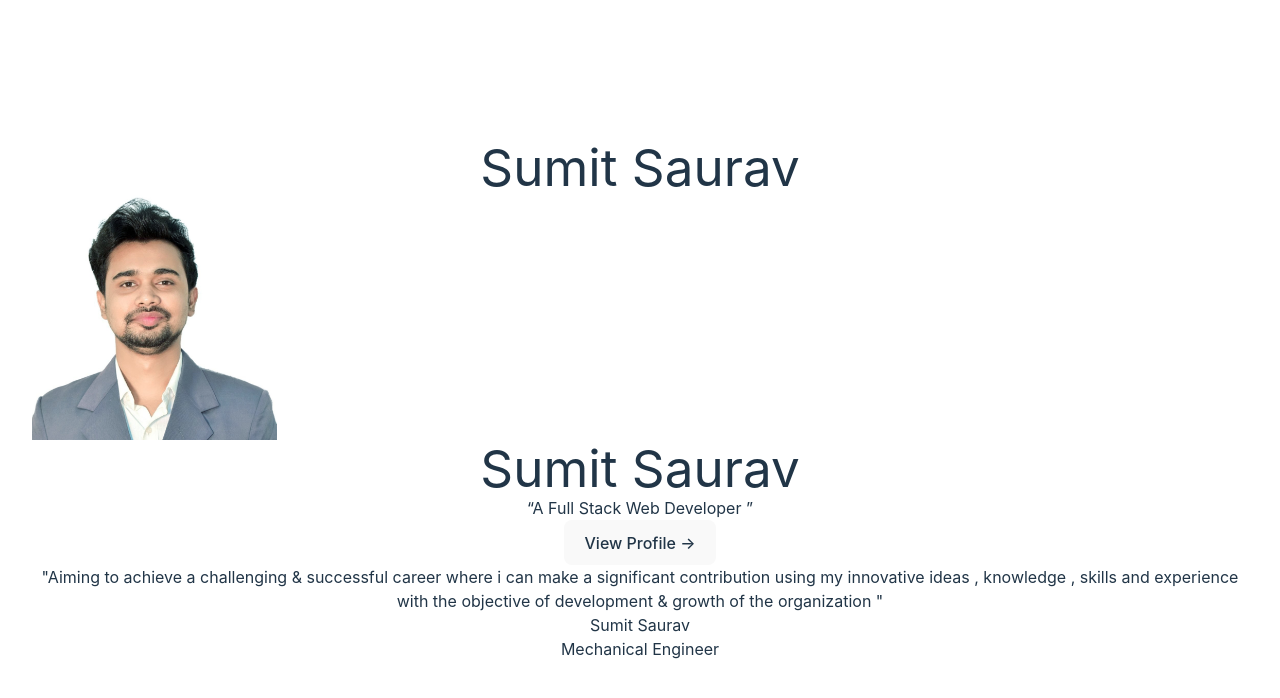
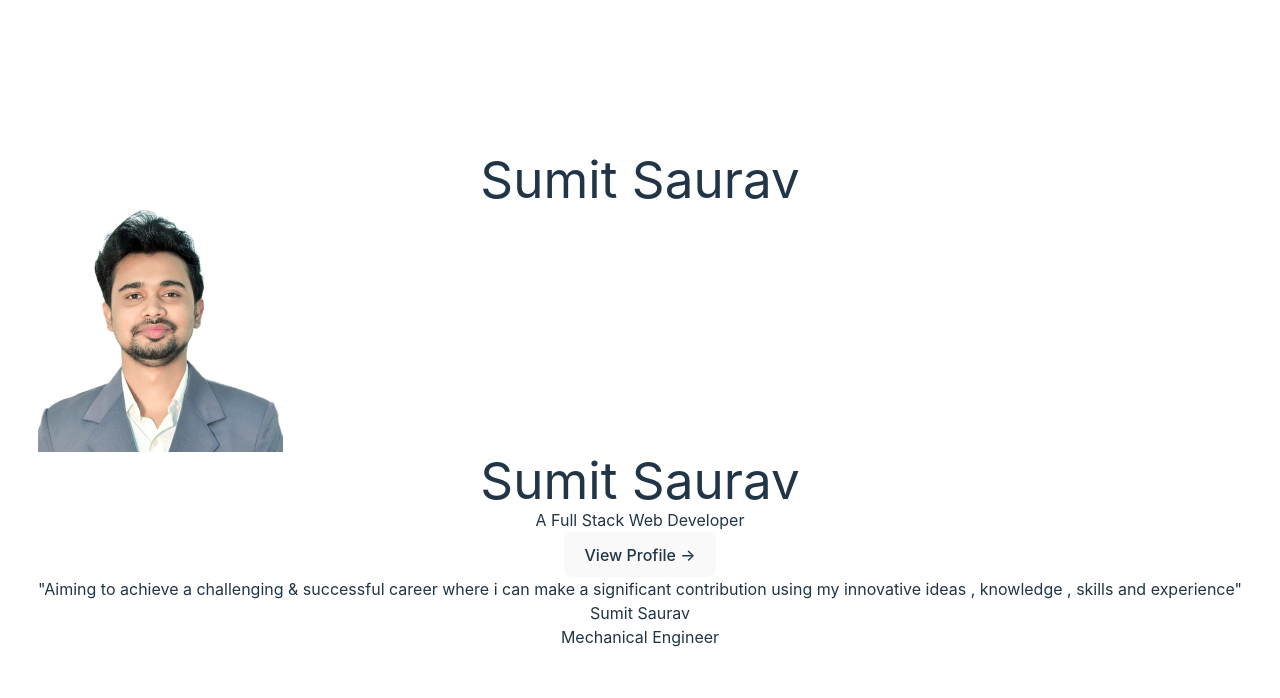
Before and after one commit to Sumit021995/react-js-study, a React (Vite) app in the folder react-tailwind-prop/tailwind-prop-react/: page / in a window 1280 px wide. Shown: the top 698 px of the page. Built offline with nearby package versions, Linux system fonts and the light colour scheme.

Commit message:
file updated

```diff
--- a/react-tailwind-prop/tailwind-prop-react/src/App.jsx
+++ b/react-tailwind-prop/tailwind-prop-react/src/App.jsx
@@ -19,7 +19,7 @@ function App() {
   <div className="absolute bottom-4 left-4 text-left">
     <h1 className="text-lg font-semibold text-white">Sumit Saurav</h1>
     <p className="mt-2 text-sm text-gray-300">
-    “A Full Stack Web Developer ”
+    A Full Stack Web Developer
     </p>
     <button className="mt-2 inline-flex cursor-pointer items-center text-sm font-semibold text-white">
       View Profile →
@@ -28,10 +28,9 @@ function App() {
 </div>
   <div className="pt-6 md:p-8 text-center md:text-left space-y-4">
     <blockquote>
-      <p className="text-lg font-medium">
+      <p className="text-sm font-medium">
       "Aiming to achieve a challenging & successful career where i can make a significant contribution using my
-innovative ideas , knowledge ,  skills and experience with the objective of development & growth of the organization "
-
+innovative ideas , knowledge ,  skills and experience"
       </p>
     </blockquote>
     <figcaption className="font-medium">
```
